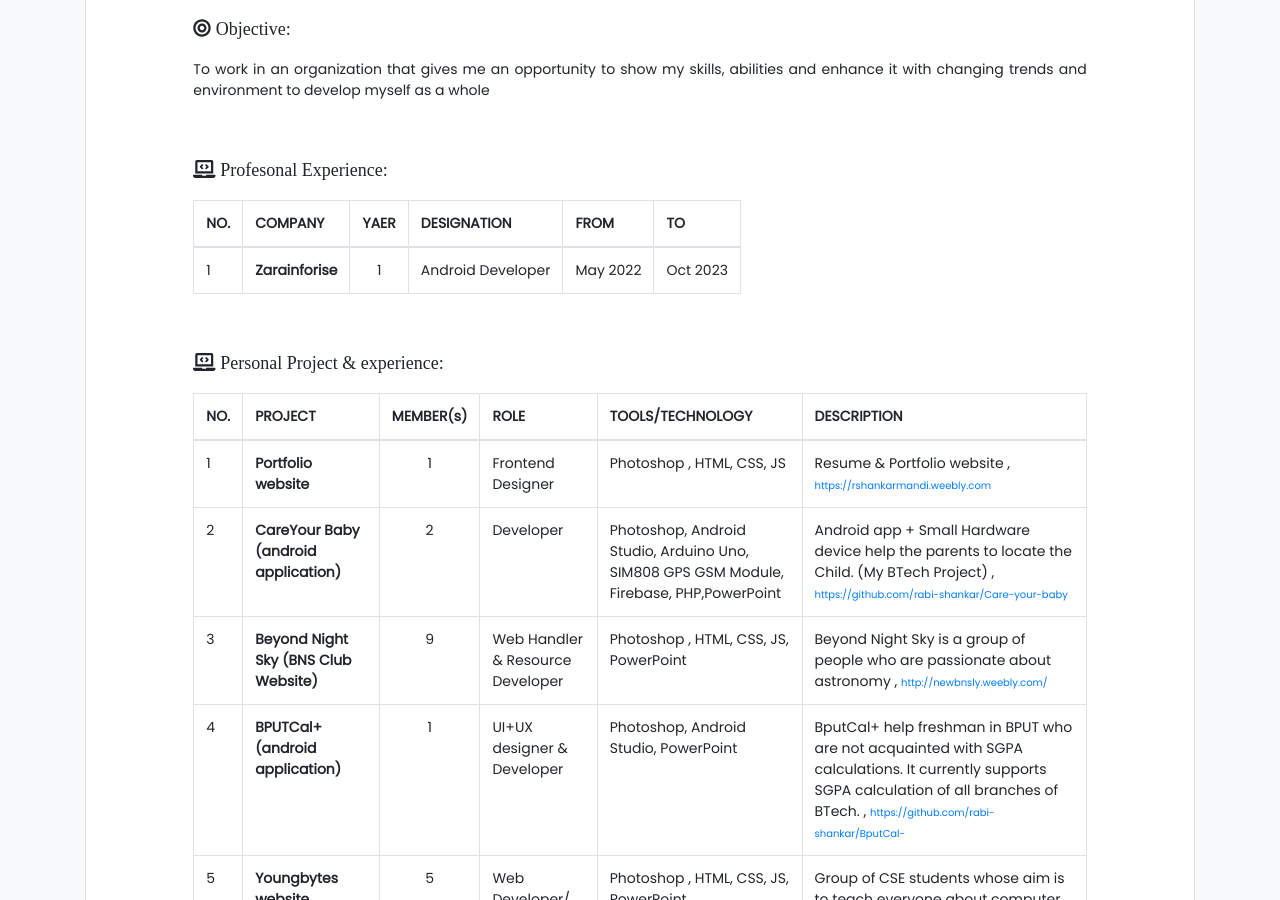
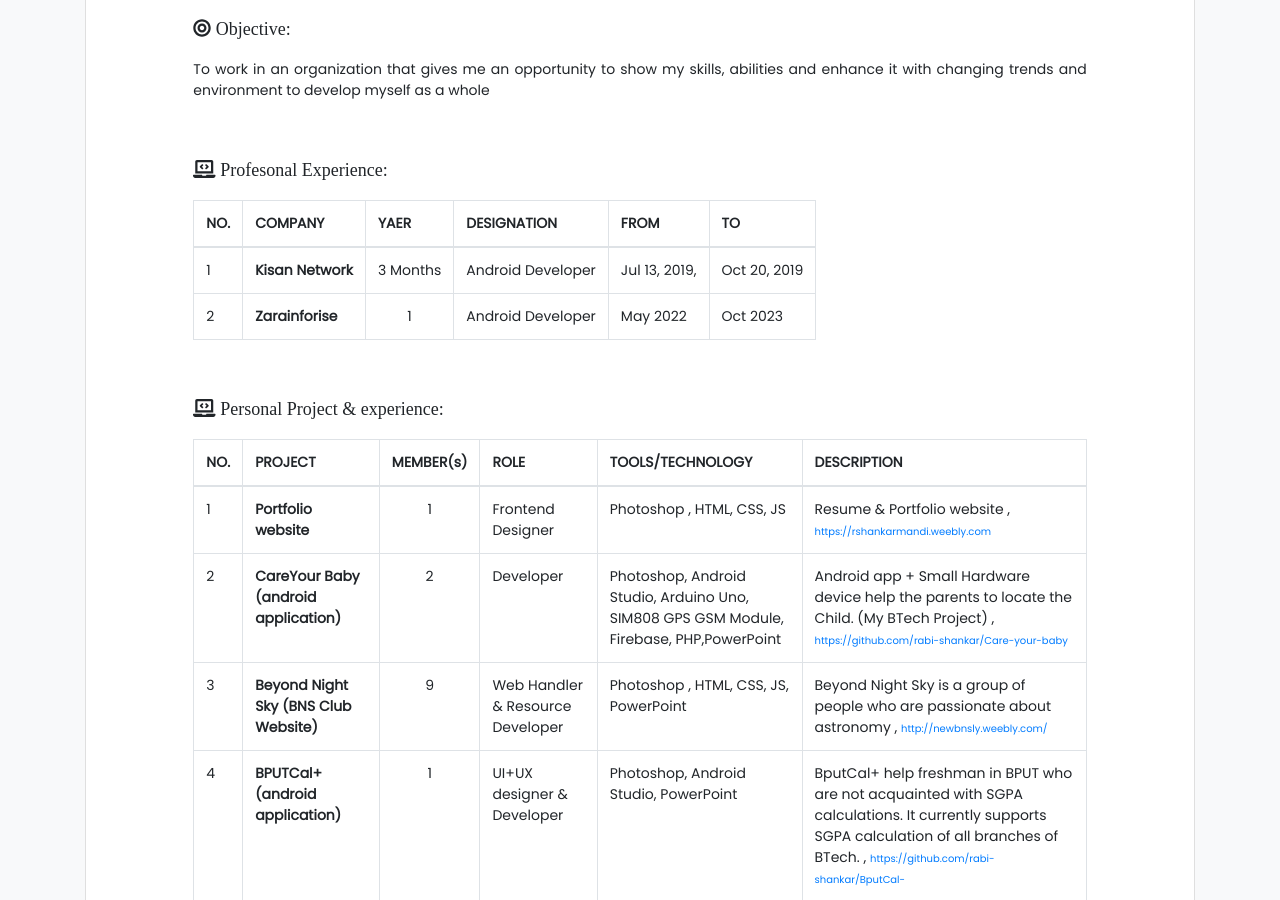
Before and after one commit to rabi-shankar/resume, a Jekyll site: the page built from index.html, in a window 1280 px wide and 900 px high, scrolled down 336 px. Built offline with Jekyll 4.4.1, drawn with Linux system fonts in a browser that asks for light colours; nearby versions of some CDN libraries; some web fonts are replaced.

Commit message:
Update resume.yml

```diff
--- a/_data/resume.yml
+++ b/_data/resume.yml
@@ -100,6 +100,12 @@
       url: https://github.com/rabi-shankar/CryptoCipher
 
 experience:
+    - company: Kisan Network
+      year: 3 Months
+      role: Android Developer
+      start: Jul 13, 2019,
+      end: Oct 20, 2019
+
     - company: Zarainforise
       year: 1
       role: Android Developer
```
